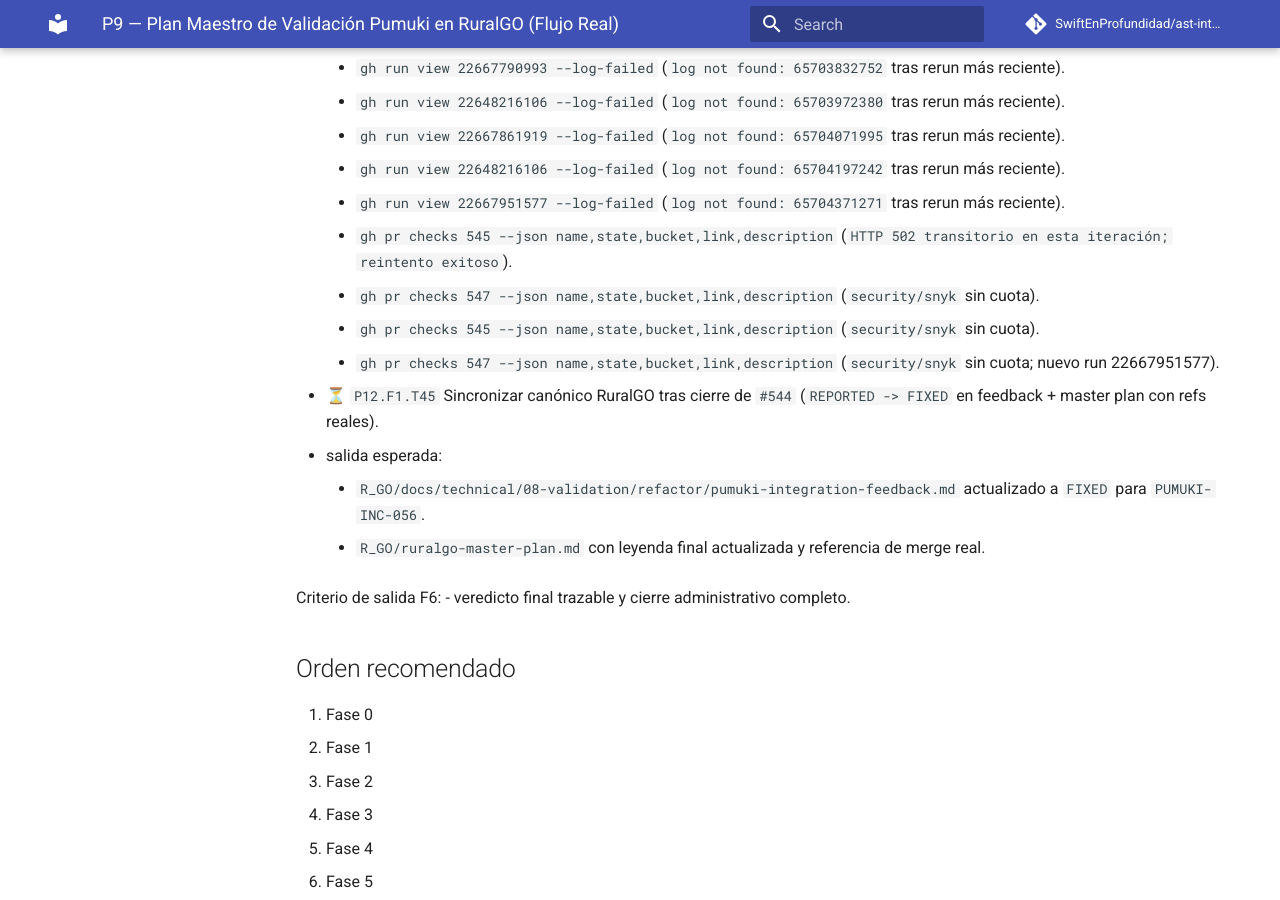
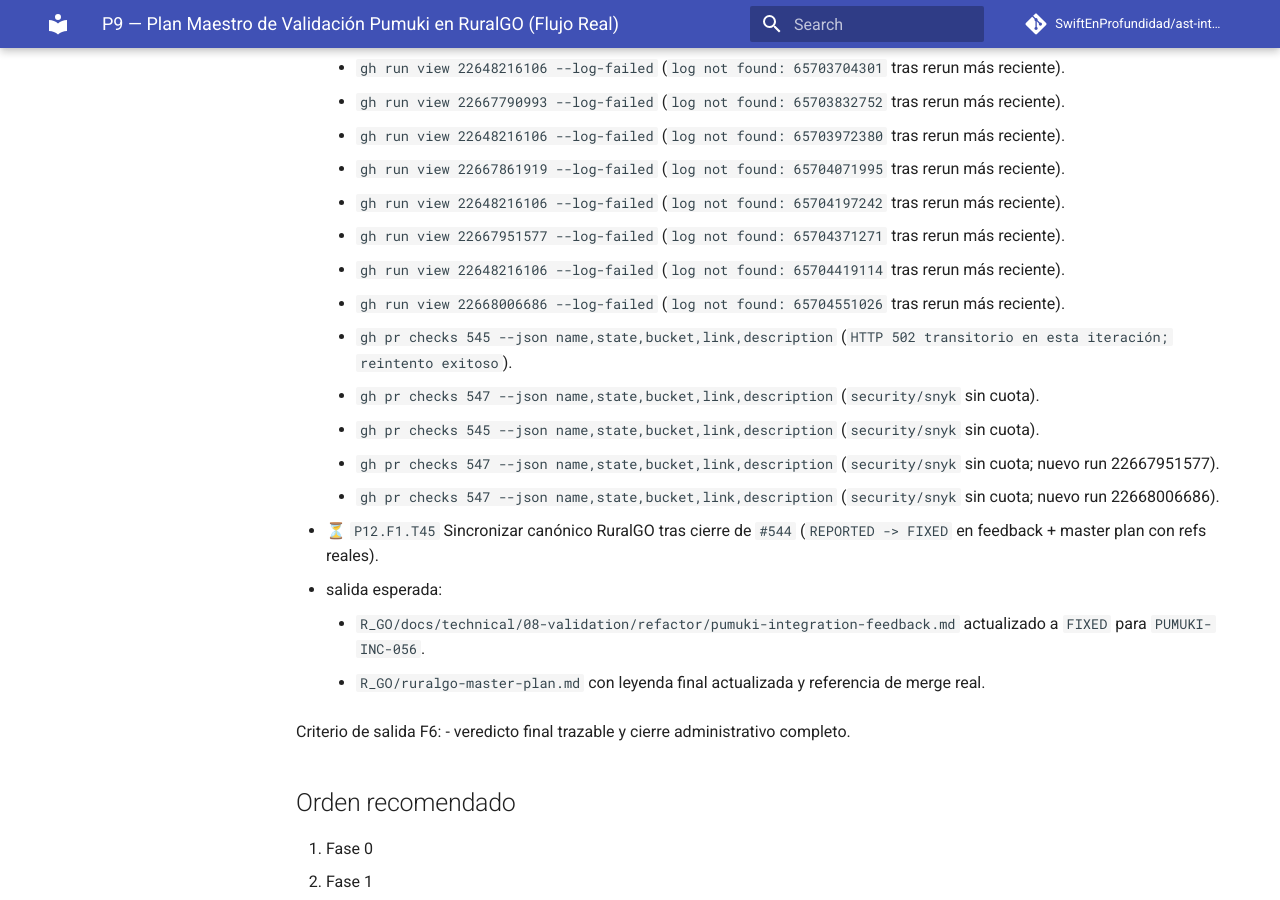
Before and after one commit to SwiftEnProfundidad/ast-intelligence-hooks, an MkDocs documentation site: the page built from docs/seguimiento-completo-validacion-ruralgo-03-03-2026.md, in a window 1280 px wide and 900 px high, scrolled down 53683 px. Built offline with MkDocs 1.6.1 and Material for MkDocs 9.7.7, drawn with Linux system fonts in a browser that asks for light colours; comment, search, counter and statistics services are not loaded; some of the changed text lies outside the part shown.

Commit message:
docs(tracking): append T47 heartbeat for latest remote run cycle

```diff
--- a/docs/seguimiento-completo-validacion-ruralgo-03-03-2026.md
+++ b/docs/seguimiento-completo-validacion-ruralgo-03-03-2026.md
@@ -1382,6 +1382,7 @@ Criterio de salida F5:
       - `https://github.com/SwiftEnProfundidad/ast-intelligence-hooks/issues/546#issuecomment-3997005494`
       - `https://github.com/SwiftEnProfundidad/ast-intelligence-hooks/issues/546#issuecomment-3997016272`
       - `https://github.com/SwiftEnProfundidad/ast-intelligence-hooks/issues/546#issuecomment-3997027105`
+      - `https://github.com/SwiftEnProfundidad/ast-intelligence-hooks/issues/546#issuecomment-3997037581`
     - evidencia de bloqueo vigente:
       - `gh run view 22648407847` (`billing lock` en GitHub Actions).
       - `gh run view 22648597740` (`billing lock` persistente tras rerun/retrigger).
@@ -1501,10 +1502,13 @@ Criterio de salida F5:
       - `gh run view 22667861919 --log-failed` (`log not found: 65704071995` tras rerun más reciente).
       - `gh run view 22648216106 --log-failed` (`log not found: 65704197242` tras rerun más reciente).
       - `gh run view 22667951577 --log-failed` (`log not found: 65704371271` tras rerun más reciente).
+      - `gh run view 22648216106 --log-failed` (`log not found: 65704419114` tras rerun más reciente).
+      - `gh run view 22668006686 --log-failed` (`log not found: 65704551026` tras rerun más reciente).
       - `gh pr checks 545 --json name,state,bucket,link,description` (`HTTP 502 transitorio en esta iteración; reintento exitoso`).
       - `gh pr checks 547 --json name,state,bucket,link,description` (`security/snyk` sin cuota).
       - `gh pr checks 545 --json name,state,bucket,link,description` (`security/snyk` sin cuota).
       - `gh pr checks 547 --json name,state,bucket,link,description` (`security/snyk` sin cuota; nuevo run 22667951577).
+      - `gh pr checks 547 --json name,state,bucket,link,description` (`security/snyk` sin cuota; nuevo run 22668006686).
 
 - ⏳ `P12.F1.T45` Sincronizar canónico RuralGO tras cierre de `#544` (`REPORTED -> FIXED` en feedback + master plan con refs reales).
   - salida esperada:
```
